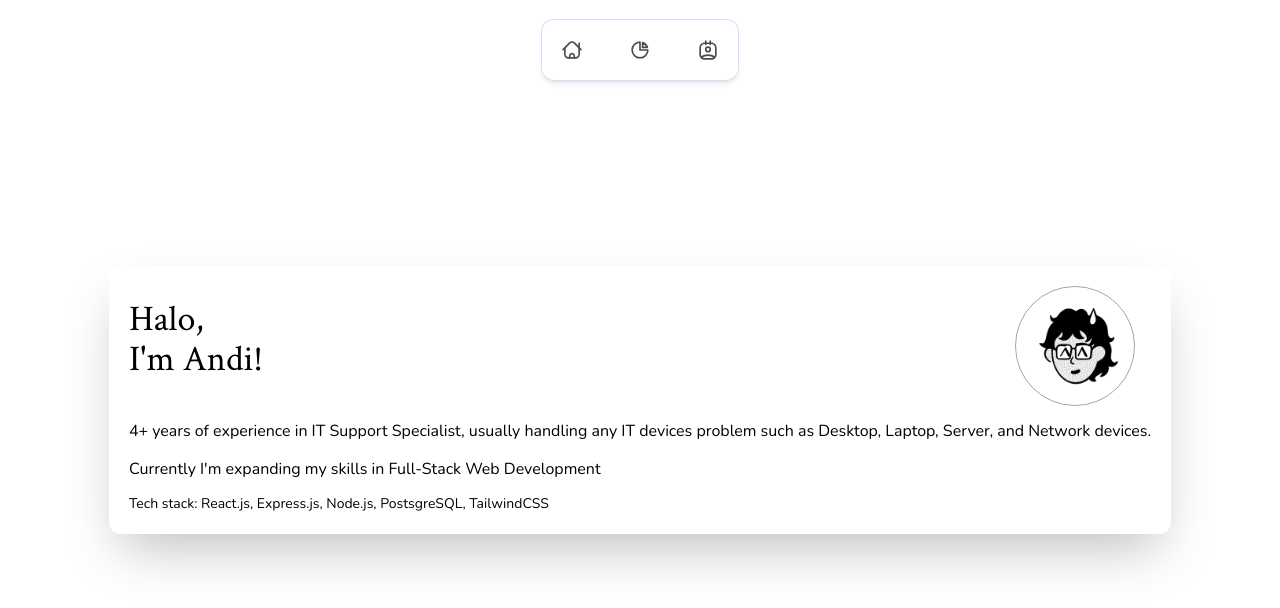
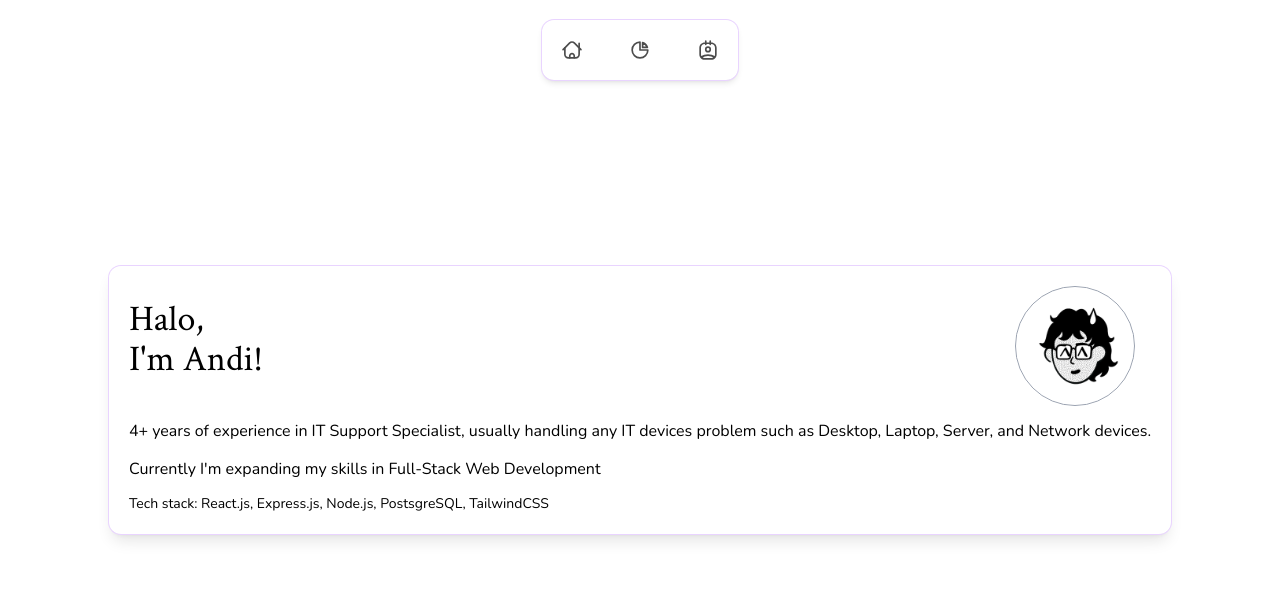
Before and after one commit to andi-ramadhan/personal-web, a React (Vite) app: page / in a window 1280 px wide. Shown: the top 608 px of the page. Built offline with nearby package versions, Linux system fonts and the light colour scheme.

Commit message:
fix: update shadow style for ProfileHead component

```diff
--- a/src/components/ProfileHead.jsx
+++ b/src/components/ProfileHead.jsx
@@ -1,7 +1,7 @@
 export default function ProfileHead() {
   return (
     <div className="flex flex-col justify-center items-center leading-relaxed text-pretty h-screen w-full">
-      <div className="flex flex-col gap-3 shadow-2xl backdrop-blur-xl bg-white/20 rounded-xl p-5 [&>p]:text-md">
+      <div className="flex flex-col gap-3 shadow-lg backdrop-blur-xl bg-white/20 rounded-xl p-5 [&>p]:text-md ring-1 ring-purple-200">
         <div className="flex w-full items-center justify-between">
           <h1 className="text-4xl pb-3">Halo, <br />I'm Andi!</h1>
           <div className="size-30 mr-4 border border-gray-400 rounded-full flex items-center justify-center">
```
